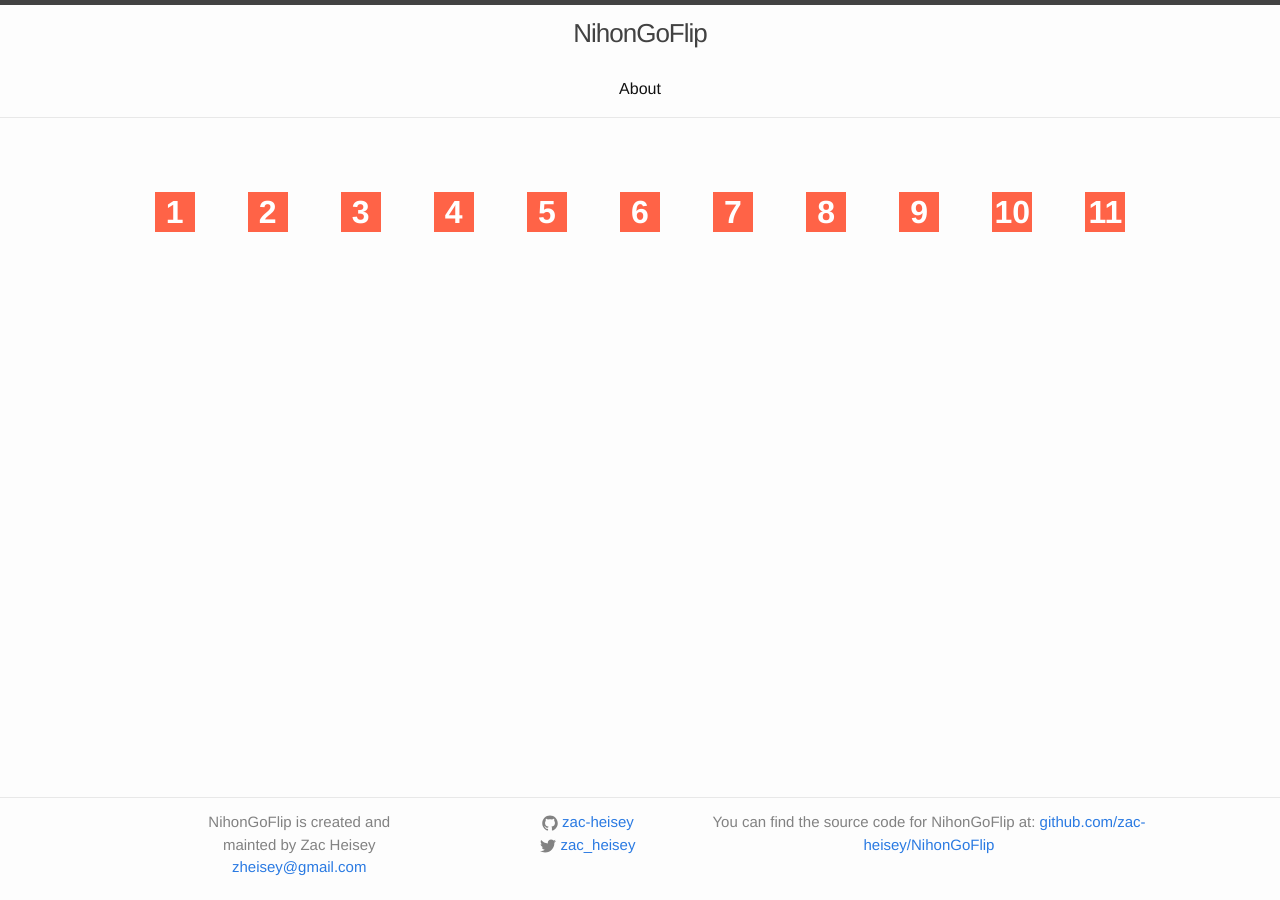
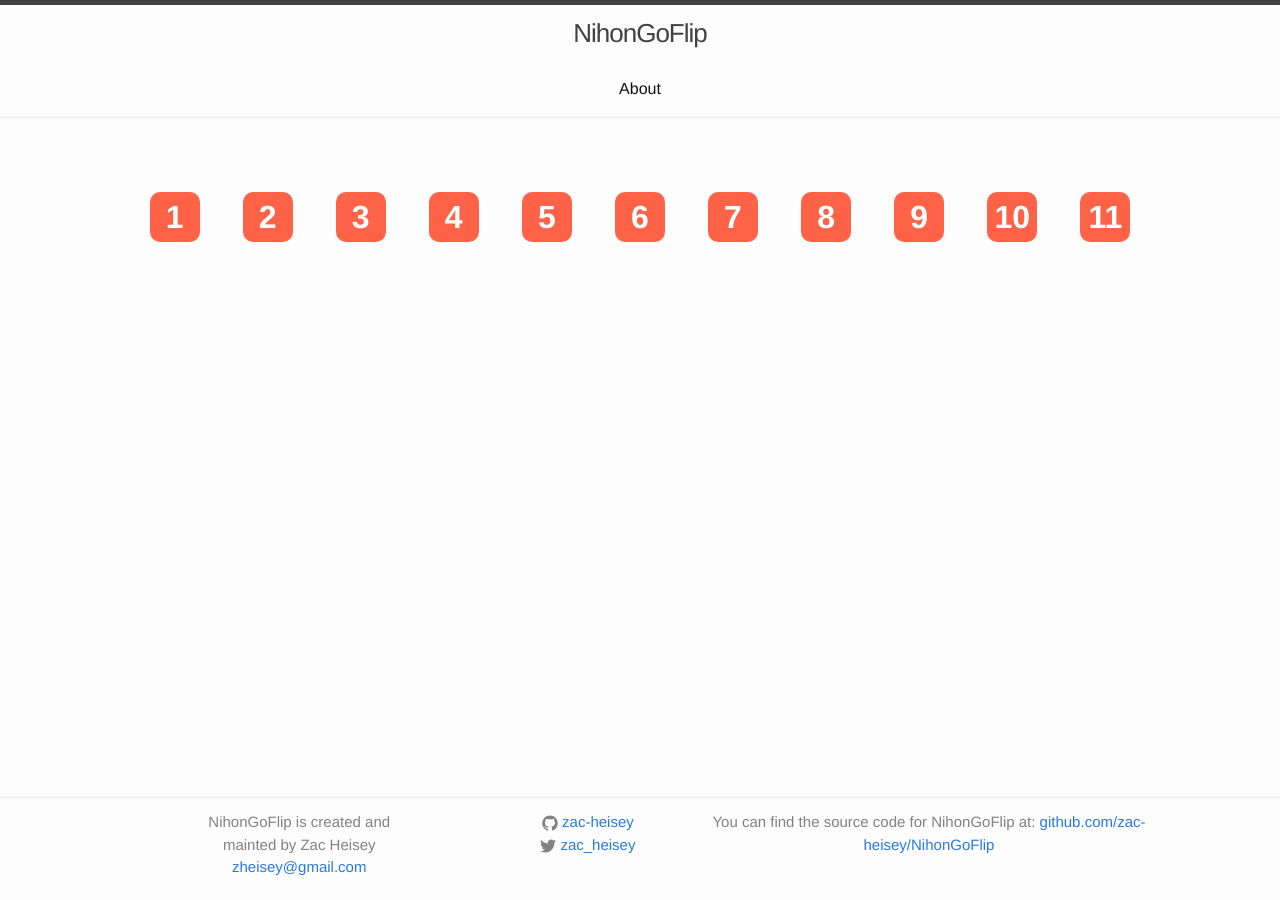
Before and after one commit to zac-heisey/NihonGoFlip, a Jekyll site: the page built from index.html, in a window 1280 px wide. Built offline with Jekyll 4.4.1, drawn with Linux system fonts in a browser that asks for light colours.

Commit message:
increase width & height of .flex-item to 50px + set border-radius to 10px

```diff
--- a/css/custom.css
+++ b/css/custom.css
@@ -56,14 +56,15 @@ body {
 
 .flex-item {
   background: tomato;
-  width: 40px;
-  height: 40px;
+  width: 50px;
+  height: 50px;
   margin-top: 10px;
-  line-height: 40px;
+  line-height: 50px;
   color: white;
   font-weight: bold;
   font-size: 2em;
   text-align: center;
+  border-radius: 10px;
 }
 
 
```
